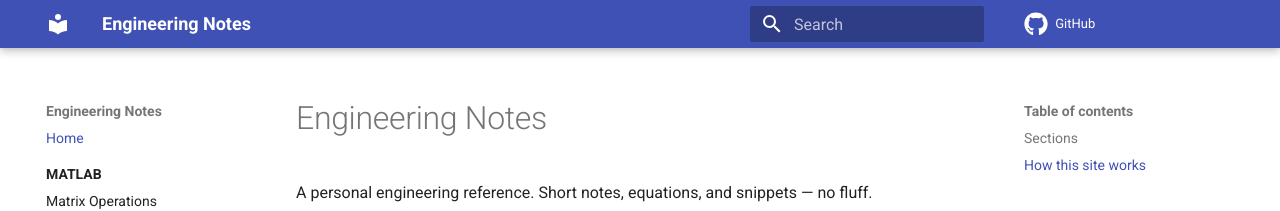
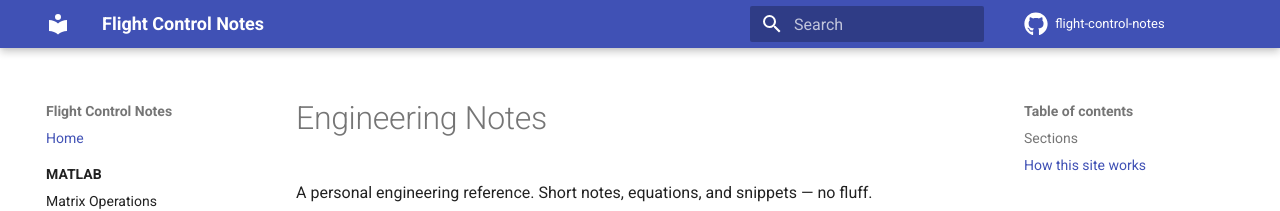
Before and after one commit to lucas-pid/flight-control-notes, an MkDocs documentation site: the page built from docs/index.md, in a window 1280 px wide. Shown: the top 211 px of the page. Built offline with MkDocs 1.6.1 and Material for MkDocs 9.7.7, drawn with Linux system fonts in a browser that asks for light colours; comment, search, counter and statistics services are not loaded.

Commit message:
Updated mkdocs with repo details

```diff
--- a/mkdocs.yml
+++ b/mkdocs.yml
@@ -1,12 +1,12 @@
 # Site metadata
-site_name: Engineering Notes
+site_name: Flight Control Notes
 site_description: Personal engineering reference — class notes, MATLAB/Simulink, flight control, Git, and snippets.
-site_author: Your Name
-site_url: https://YOUR-USERNAME.github.io/YOUR-REPO/
+site_author: Lucas Duarte
+site_url: https://lucas-pid.github.io/flight-control-notes/
 
 # Repository info (used by theme for "Edit this page" links — update these)
-repo_url: https://github.com/YOUR-USERNAME/YOUR-REPO
-repo_name: GitHub
+repo_url: https://github.com/lucas-pid/flight-control-notes
+repo_name: flight-control-notes
 edit_uri: edit/main/docs/
 
 # Theme
```
